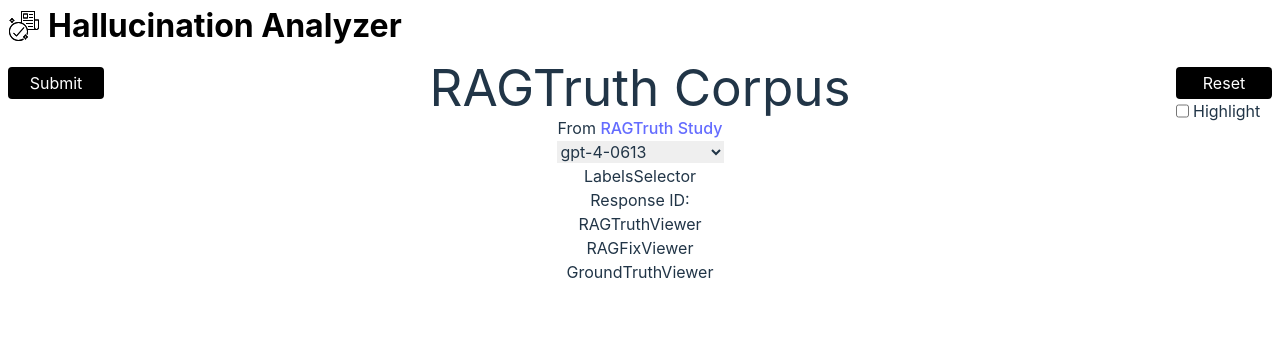
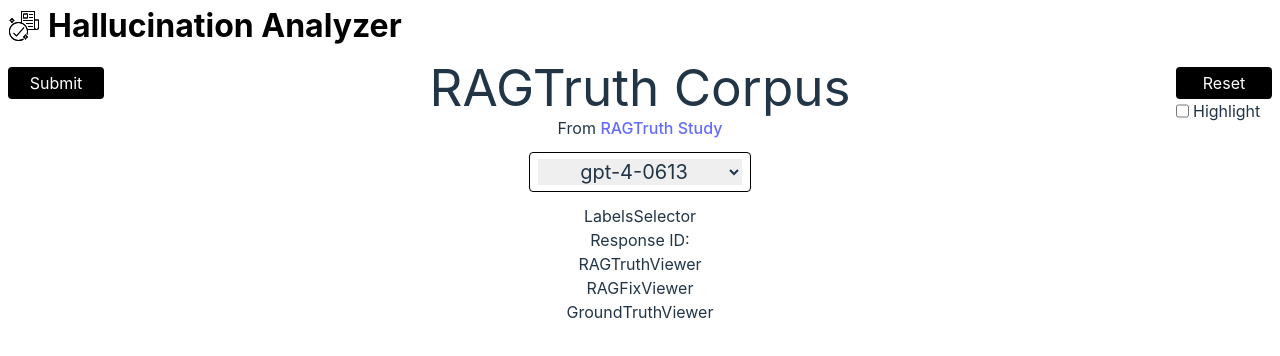
Before and after one commit to AcuChat/hallucination-analyzer, a React (Vite) app: page / in a window 1280 px wide. Shown: the top 356 px of the page. Built offline with nearby package versions, Linux system fonts and the light colour scheme.

Commit message:
styled ModelsSelector component

```diff
--- a/src/components/ModelSelector.scss
+++ b/src/components/ModelSelector.scss
@@ -0,0 +1,15 @@
+.ModelSelector {
+    margin: .75rem auto;
+    border: 1px solid black;
+    border-radius: 4px;
+    width: fit-content;
+    padding: .25rem .5rem;
+    text-align: center;
+    font-size: 1.25rem;
+    display: block;
+    cursor: pointer;
+
+    select {
+        text-align: center;
+    }
+}
```
